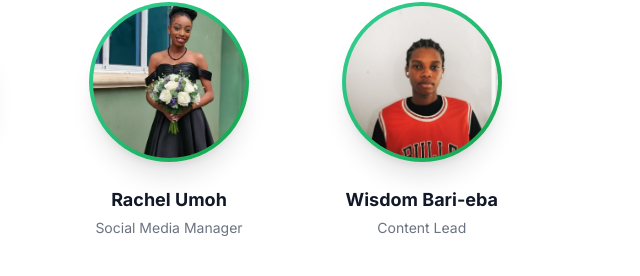
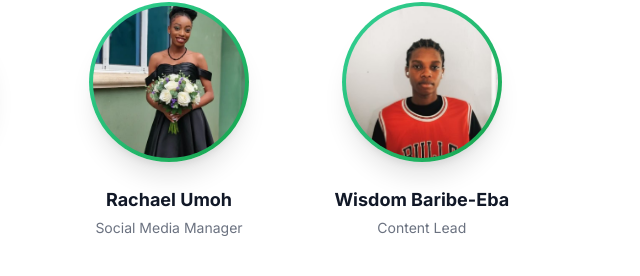
Before and after one commit to Abasifreke01/ecoalliance, a website: page index.html in a window 1280 px wide. Shown: the part 6850-7126 px from the top of the page, 471-1111 px from the left. Drawn offline with nearby package versions, Linux system fonts and the light colour scheme.

Commit message:
fix: correct spelling of team members' names in the team section

```diff
--- a/index.html
+++ b/index.html
@@ -729,7 +729,7 @@
                 />
               </div>
             </div>
-            <h3 class="font-bold text-lg text-gray-900">Rachel Umoh</h3>
+            <h3 class="font-bold text-lg text-gray-900">Rachael Umoh</h3>
             <p class="text-sm text-gray-500 mt-1">Social Media Manager</p>
           </div>
           <div class="text-center group">
@@ -743,14 +743,14 @@
                 />
               </div>
             </div>
-            <h3 class="font-bold text-lg text-gray-900">Wisdom Bari-eba</h3>
+            <h3 class="font-bold text-lg text-gray-900">Wisdom Baribe-Eba</h3>
             <p class="text-sm text-gray-500 mt-1">Content Lead</p>
           </div>
         </div>
       </div>
     </section>
 
-    <!-- CONTACT -->
+
     <!-- CONTACT -->
     <section
       id="contact"
```
